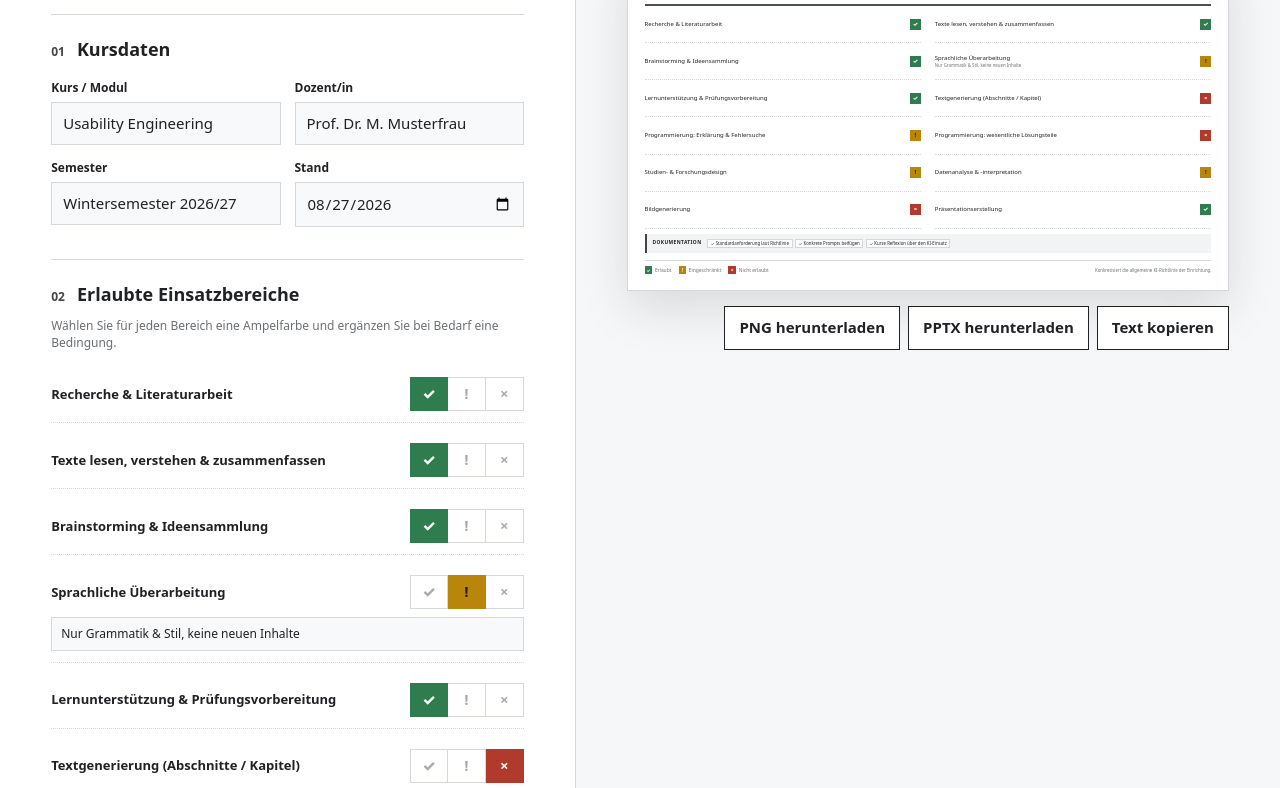
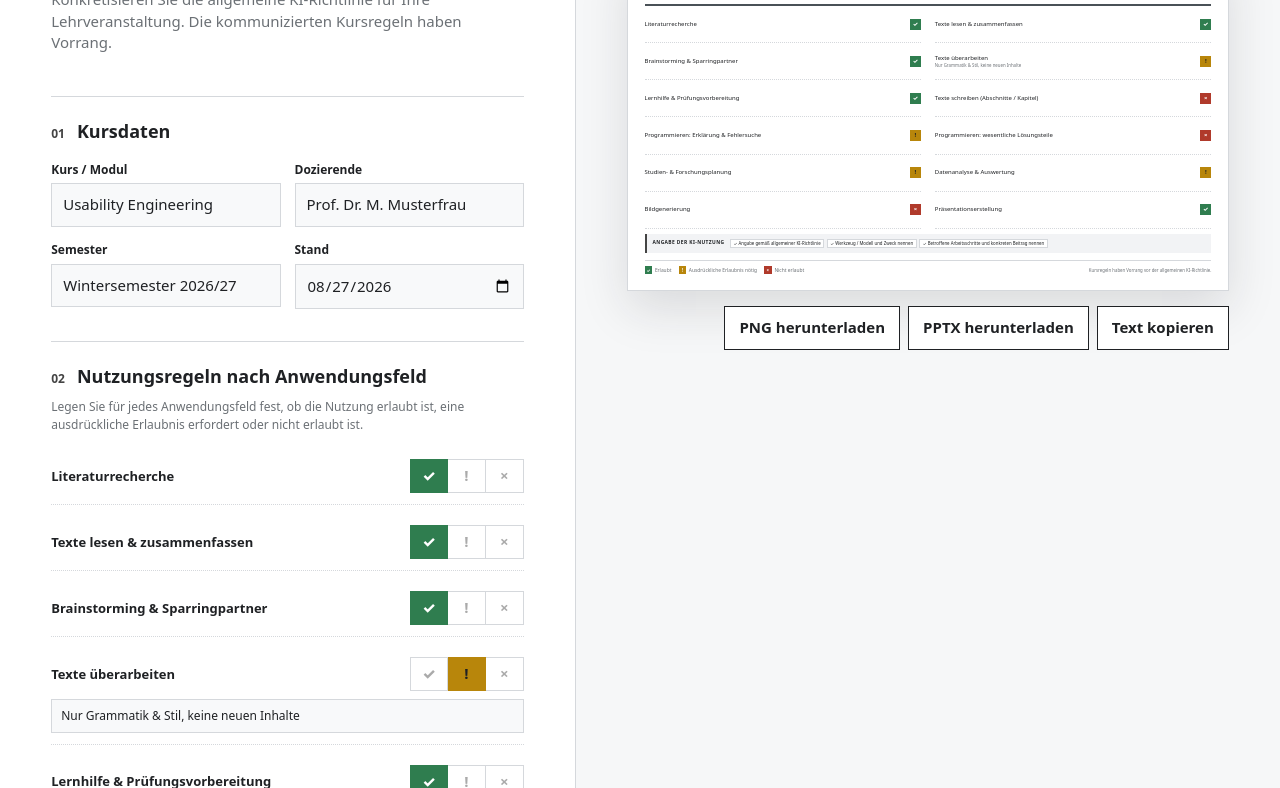
Before and after one commit to michaelachmann/ki-baukasten, a website built with Vite: page src/index.html in a window 1280 px wide. Shown: the part 236-1024 px from the top of the page. Built offline with nearby package versions, Linux system fonts and the light colour scheme; files whose address does not match are found by name.

Commit message:
Align website copy with AI guidelines

```diff
--- a/src/index.html
+++ b/src/index.html
@@ -34,8 +34,8 @@
     <form id="builder-form" class="builder">
       <div class="builder-intro">
         <p class="eyebrow">Konfiguration</p>
-        <h1 id="form-title">KI-Nutzung im Kurs</h1>
-        <p id="form-intro">Legen Sie verständliche Regeln für den Einsatz generativer KI fest.</p>
+        <h1 id="form-title">Kursregeln zur KI-Nutzung</h1>
+        <p id="form-intro">Konkretisieren Sie die allgemeine KI-Richtlinie für Ihre Lehrveranstaltung. Die kommunizierten Kursregeln haben Vorrang.</p>
       </div>
 
       <section>
@@ -49,8 +49,8 @@
       </section>
 
       <section id="areas-section">
-        <div class="section-heading"><span>02</span><h2 id="areas-heading">Erlaubte Einsatzbereiche</h2></div>
-        <p class="hint" id="areas-hint">Wählen Sie für jeden Bereich eine Ampelfarbe und ergänzen Sie bei Bedarf eine Bedingung.</p>
+        <div class="section-heading"><span>02</span><h2 id="areas-heading">Nutzungsregeln nach Anwendungsfeld</h2></div>
+        <p class="hint" id="areas-hint">Legen Sie für jedes Anwendungsfeld fest, ob die Nutzung erlaubt ist, eine ausdrückliche Erlaubnis erfordert oder nicht erlaubt ist.</p>
         <div id="area-options" class="areas"></div>
       </section>
 
--- a/src/js/main.js
+++ b/src/js/main.js
@@ -13,8 +13,8 @@ const themes = {
     statuses:{ allow:{glyph:'✓',color:'#2f7d4f',fg:'#ffffff'},
                limit:{glyph:'!',color:'#b8860b',fg:'#1f2124'},
                deny:{glyph:'×',color:'#b03a2b',fg:'#ffffff'} },
-    strings:{ de:{subtitle:'Lehrveranstaltung', footer:'Konkretisiert die allgemeine KI-Richtlinie der Einrichtung.'},
-              en:{subtitle:'Course', footer:'Specifies the general AI policy of the institution.'} }
+    strings:{ de:{subtitle:'Lehrveranstaltung', footer:'Kursregeln haben Vorrang vor der allgemeinen KI-Richtlinie.'},
+              en:{subtitle:'Course', footer:'Course rules take priority over the general AI guidelines.'} }
   },
   chair: {
     label:{de:'CD',en:'CD'},
@@ -28,8 +28,8 @@ const themes = {
     statuses:{ allow:{glyph:'✓',color:'#19733b',fg:'#fff'},
                limit:{glyph:'!',color:'#d99800',fg:'#201e1d'},
                deny:{glyph:'×',color:'#c93320',fg:'#fff'} },
-    strings:{ de:{subtitle:'Lehrstuhl für Medieninformatik', footer:'Lehrstuhl für Medieninformatik · Universität Regensburg'},
-              en:{subtitle:'Chair of Media Informatics', footer:'Chair of Media Informatics · Universität Regensburg'} }
+    strings:{ de:{subtitle:'Lehrstuhl für Medieninformatik', footer:'Kursregeln haben Vorrang · Lehrstuhl für Medieninformatik'},
+              en:{subtitle:'Chair of Media Informatics', footer:'Course rules take priority · Chair of Media Informatics'} }
   }
 };
 let activeTheme = themes.neutral;
@@ -64,20 +64,20 @@ function font(th){ return th.fontPptx?{fontFace:th.fontPptx}:{}; }
 
 const translations = {
   de: {
-    formTitle:'KI-Nutzung im Kurs', intro:'Legen Sie verständliche Regeln für den Einsatz generativer KI fest.', meta:'Kursdaten', areasHeading:'Erlaubte Einsatzbereiche', areasHint:'Wählen Sie für jeden Bereich eine Ampelfarbe und ergänzen Sie bei Bedarf eine Bedingung.', docsRequirementHeading:'Dokumentationspflicht', docsProofHeading:'Nachweisform', notesHeading:'Beispiele & Hinweise', notesOptional:'Optional – nur bei zusätzlichem Erklärungsbedarf', preview:'Vorschau', ready:'Fertig für Ihre Folien', reset:'Zurücksetzen', generate:'Vorschau bestätigen', live:'Live-Vorschau aktiv', updated:'Vorschau ist aktuell', download:'PNG herunterladen', pptx:'PPTX herunterladen', copy:'Text kopieren', copied:'Text kopiert', imageReady:'PNG wurde erstellt', pptxReady:'PPTX wurde erstellt', error:'Export fehlgeschlagen', visual:'Ampel', text:'Text', pageLabel:'Seite',
-    fields:{course:'Kurs / Modul',lecturer:'Dozent/in',semester:'Semester',date:'Stand',allowedExamples:'Beispiele erlaubter Nutzung',forbiddenExamples:'Beispiele nicht erlaubter Nutzung',notes:'Weitere Hinweise'},
-    status:{allow:'Erlaubt',limit:'Eingeschränkt',deny:'Nicht erlaubt'},
-    areas:['Recherche & Literaturarbeit','Texte lesen, verstehen & zusammenfassen','Brainstorming & Ideensammlung','Sprachliche Überarbeitung','Lernunterstützung & Prüfungsvorbereitung','Textgenerierung (Abschnitte / Kapitel)','Programmierung: Erklärung & Fehlersuche','Programmierung: wesentliche Lösungsteile','Studien- & Forschungsdesign','Datenanalyse & -interpretation','Bildgenerierung','Präsentationserstellung'],
-    docs:['Standardanforderung laut Richtlinie','Kurzer Nutzungshinweis genügt','Keine Dokumentation erforderlich','Konkrete Prompts beifügen','Chatverläufe beifügen','Kurze Reflexion über den KI-Einsatz'],
-    notePlaceholder:'Bedingung / Anmerkung (optional)', documentation:'Dokumentation', examplesAllowed:'Beispiele erlaubter Nutzung', examplesDenied:'Beispiele nicht erlaubter Nutzung', moreNotes:'Weitere Hinweise', guidelinesNotice:'Siehe KI-Nutzungsrichtlinien'
+    formTitle:'Kursregeln zur KI-Nutzung', intro:'Konkretisieren Sie die allgemeine KI-Richtlinie für Ihre Lehrveranstaltung. Die kommunizierten Kursregeln haben Vorrang.', meta:'Kursdaten', areasHeading:'Nutzungsregeln nach Anwendungsfeld', areasHint:'Legen Sie für jedes Anwendungsfeld fest, ob die Nutzung erlaubt ist, eine ausdrückliche Erlaubnis erfordert oder nicht erlaubt ist.', docsRequirementHeading:'Angabe der KI-Nutzung', docsProofHeading:'Inhalt der Angabe', notesHeading:'Beispiele & Hinweise', notesOptional:'Optional – nur bei zusätzlichem Erklärungsbedarf', preview:'Vorschau', ready:'Fertig für Ihre Folien', reset:'Zurücksetzen', generate:'Vorschau bestätigen', live:'Live-Vorschau aktiv', updated:'Vorschau ist aktuell', download:'PNG herunterladen', pptx:'PPTX herunterladen', copy:'Text kopieren', copied:'Text kopiert', imageReady:'PNG wurde erstellt', pptxReady:'PPTX wurde erstellt', error:'Export fehlgeschlagen', visual:'Ampel', text:'Text', pageLabel:'Seite',
+    fields:{course:'Kurs / Modul',lecturer:'Dozierende',semester:'Semester',date:'Stand',allowedExamples:'Beispiele erlaubter Nutzung',forbiddenExamples:'Beispiele nicht erlaubter Nutzung',notes:'Weitere Hinweise'},
+    status:{allow:'Erlaubt',limit:'Ausdrückliche Erlaubnis nötig',deny:'Nicht erlaubt'},
+    areas:['Literaturrecherche','Texte lesen & zusammenfassen','Brainstorming & Sparringpartner','Texte überarbeiten','Lernhilfe & Prüfungsvorbereitung','Texte schreiben (Abschnitte / Kapitel)','Programmieren: Erklärung & Fehlersuche','Programmieren: wesentliche Lösungsteile','Studien- & Forschungsplanung','Datenanalyse & Auswertung','Bildgenerierung','Präsentationserstellung'],
+    docs:['Angabe gemäß allgemeiner KI-Richtlinie','Kurze Angabe der KI-Nutzung genügt','Keine Angabe erforderlich','Werkzeug / Modell und Zweck nennen','Betroffene Arbeitsschritte und konkreten Beitrag nennen','Vollständige Prompts oder Chatverläufe beifügen'],
+    notePlaceholder:'Bedingung / Anmerkung (optional)', documentation:'Angabe der KI-Nutzung', examplesAllowed:'Beispiele erlaubter Nutzung', examplesDenied:'Beispiele nicht erlaubter Nutzung', moreNotes:'Weitere Hinweise', guidelinesNotice:'Allgemeine KI-Richtlinie beachten'
   },
   en: {
-    formTitle:'AI use in this course', intro:'Define clear rules for the use of generative AI.', meta:'Course details', areasHeading:'Permitted areas of use', areasHint:'Choose a signal for each area and add a condition if needed.', docsRequirementHeading:'Documentation requirement', docsProofHeading:'Form of evidence', notesHeading:'Examples & notes', notesOptional:'Optional – only when additional explanation is useful', preview:'Preview', ready:'Ready for your slides', reset:'Reset', generate:'Confirm preview', live:'Live preview active', updated:'Preview is up to date', download:'Download PNG', pptx:'Download PPTX', copy:'Copy text', copied:'Text copied', imageReady:'PNG created', pptxReady:'PPTX created', error:'Export failed', visual:'Signal', text:'Text', pageLabel:'Page',
-    fields:{course:'Course / module',lecturer:'Lecturer',semester:'Semester',date:'Valid as of',allowedExamples:'Examples of permitted use',forbiddenExamples:'Examples of non-permitted use',notes:'Additional notes'},
-    status:{allow:'Allowed',limit:'Restricted',deny:'Not allowed'},
-    areas:['Research & literature work','Reading, understanding & summarising','Brainstorming & idea generation','Language editing & proofreading','Learning support & exam preparation','Text generation (sections / chapters)','Programming: explanation & debugging','Programming: substantial solution parts','Study & research design','Data analysis & interpretation','Image generation','Presentation creation'],
-    docs:['Standard policy requirements','A short usage note suffices','No documentation required','Attach concrete prompts','Attach chat logs','Short reflection on AI use'],
-    notePlaceholder:'Condition / note (optional)', documentation:'Documentation', examplesAllowed:'Examples of permitted use', examplesDenied:'Examples of non-permitted use', moreNotes:'Additional notes', guidelinesNotice:'See AI usage guidelines'
+    formTitle:'Course rules for AI use', intro:'Specify the general AI guidelines for your course. Communicated course rules take priority.', meta:'Course details', areasHeading:'Rules by area of use', areasHint:'For each area, decide whether AI use is allowed, requires explicit permission, or is not allowed.', docsRequirementHeading:'Disclosure of AI use', docsProofHeading:'Content of the disclosure', notesHeading:'Examples & notes', notesOptional:'Optional – only when additional explanation is useful', preview:'Preview', ready:'Ready for your slides', reset:'Reset', generate:'Confirm preview', live:'Live preview active', updated:'Preview is up to date', download:'Download PNG', pptx:'Download PPTX', copy:'Copy text', copied:'Text copied', imageReady:'PNG created', pptxReady:'PPTX created', error:'Export failed', visual:'Signal', text:'Text', pageLabel:'Page',
+    fields:{course:'Course / module',lecturer:'Teaching staff',semester:'Semester',date:'Valid as of',allowedExamples:'Examples of permitted use',forbiddenExamples:'Examples of non-permitted use',notes:'Additional notes'},
+    status:{allow:'Allowed',limit:'Explicit permission required',deny:'Not allowed'},
+    areas:['Literature search','Reading & summarising texts','Brainstorming & sparring partner','Editing texts','Learning support & exam preparation','Writing texts (sections / chapters)','Programming: explanation & debugging','Programming: substantial solution parts','Study & research planning','Data analysis & evaluation','Image generation','Presentation creation'],
+    docs:['Disclosure per the general AI guidelines','A short disclosure of AI use suffices','No disclosure required','Name the tool / model and purpose','Name the affected steps and specific contribution','Attach complete prompts or chat logs'],
+    notePlaceholder:'Condition / note (optional)', documentation:'Disclosure of AI use', examplesAllowed:'Examples of permitted use', examplesDenied:'Examples of non-permitted use', moreNotes:'Additional notes', guidelinesNotice:'Follow the general AI guidelines'
   }
 };
 
@@ -85,7 +85,7 @@ const defaults = (lang = 'de', theme = 'neutral') => ({
   lang,
   theme,
   areas:['allow','allow','allow','limit','allow','deny','limit','deny','limit','limit','deny','allow'].map((status, i) => ({status,note:i===3?(lang==='de'?'Nur Grammatik & Stil, keine neuen Inhalte':'Grammar & style only, no new content'):''})),
-  docs:[true,false,false,true,false,true]
+  docs:[true,false,false,true,true,false]
 });
 let state = defaults();
 let snapshot = null;
```
